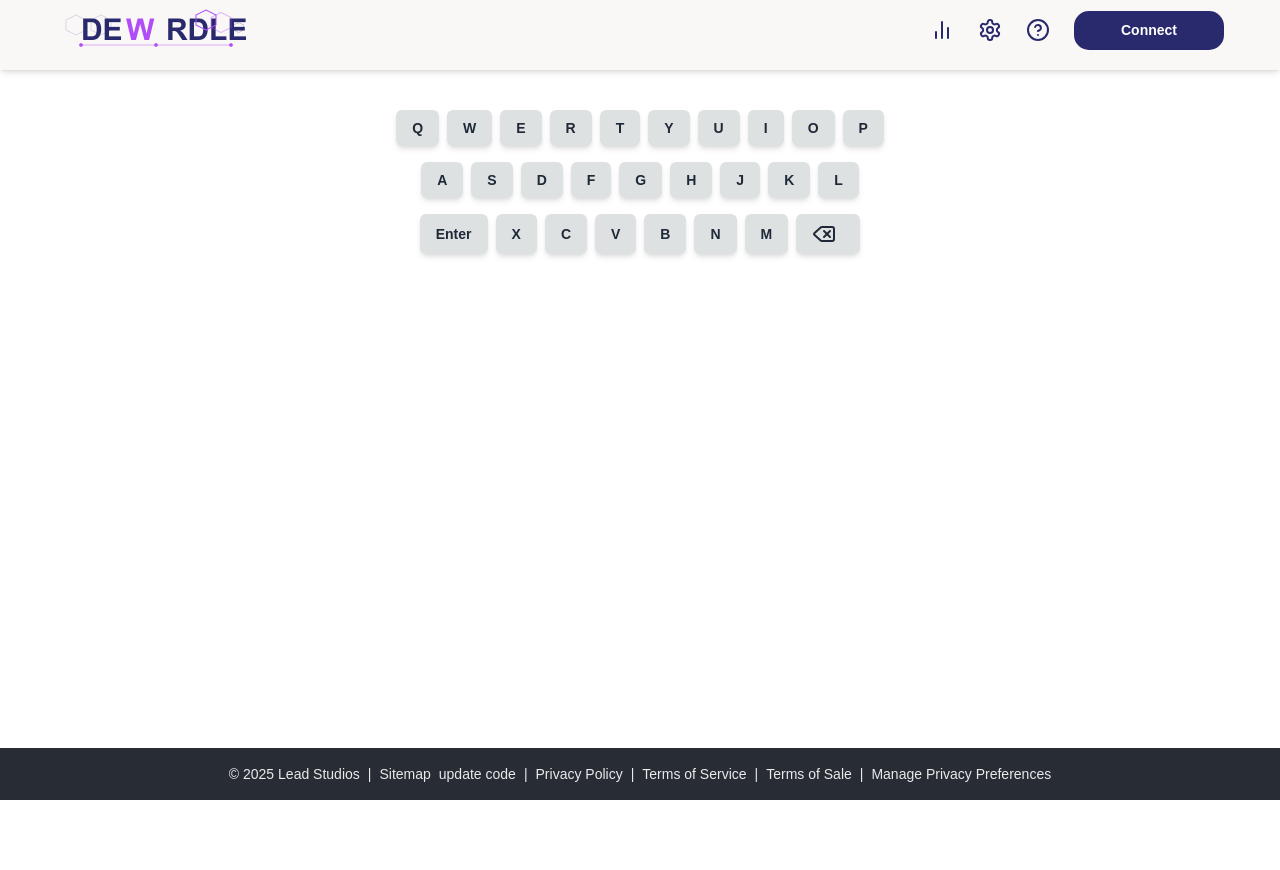
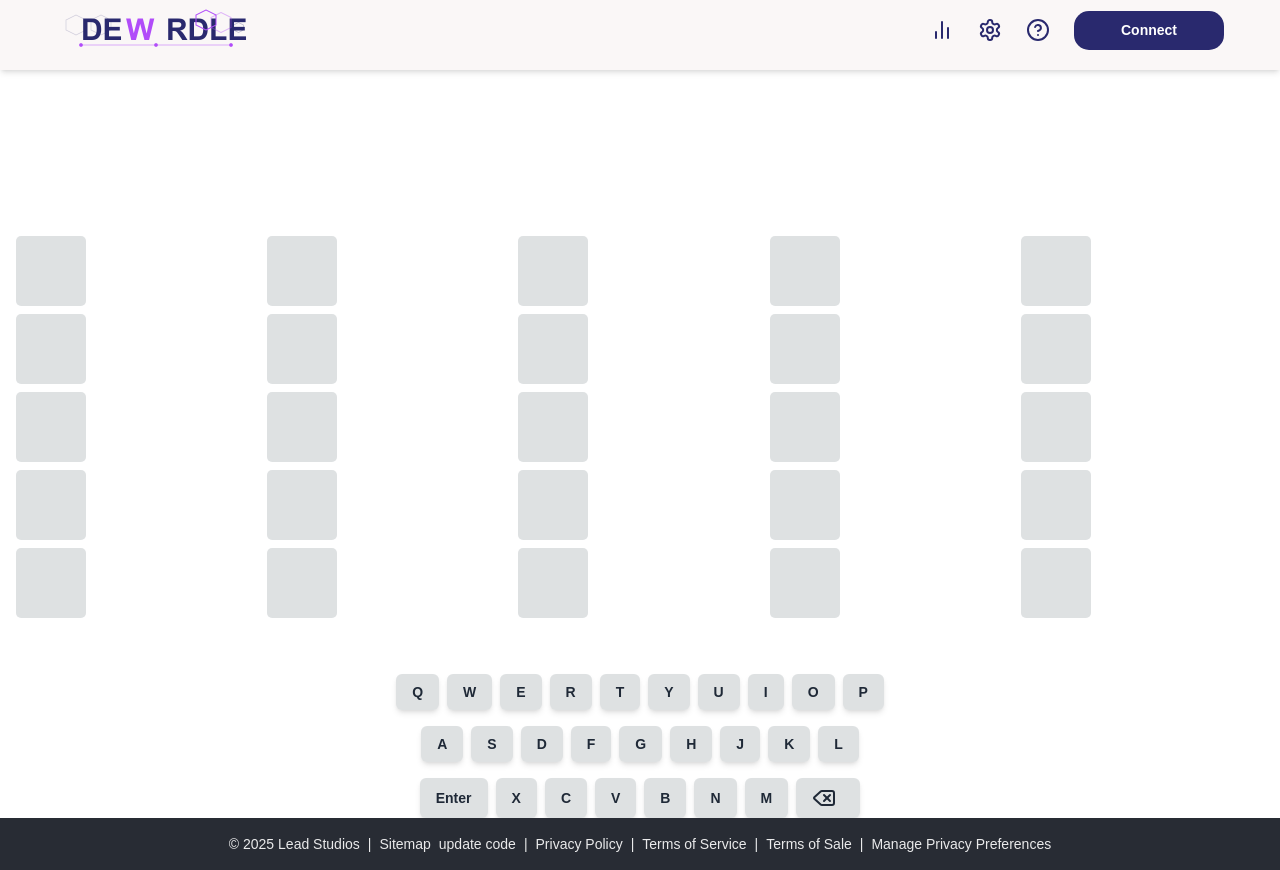
Before and after one commit to yusuftomilola/DeWordle, a Next.js app in the folder frontend/: page / in a window 1280 px wide. Before the commit the page ends 800 px from the top, so only its background shows below. Built offline with nearby package versions, Linux system fonts and the light colour scheme; a web font is replaced by a local one.

Commit message:
FIX: resolve conflit

```diff
--- a/frontend/app/page.js
+++ b/frontend/app/page.js
@@ -1,9 +1,11 @@
 import Keyboard from "@/components/Keyboard.jsx";
 import Navbar from "@/components/Navbar";
+import WordGrid from "@/components/WordGrid";
 export default function page() {
   return (
     <div>
     <Navbar/>
+    <WordGrid/>
     <Keyboard />
     </div>
   );
```
